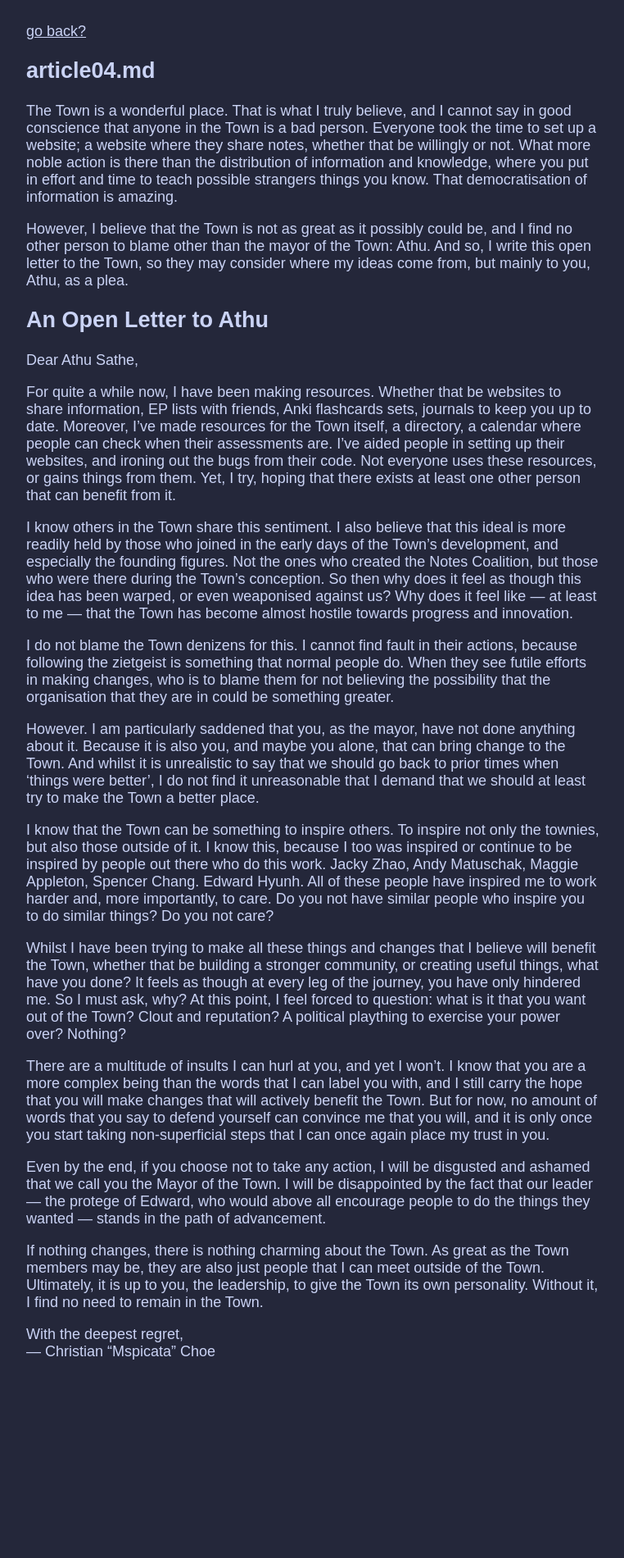
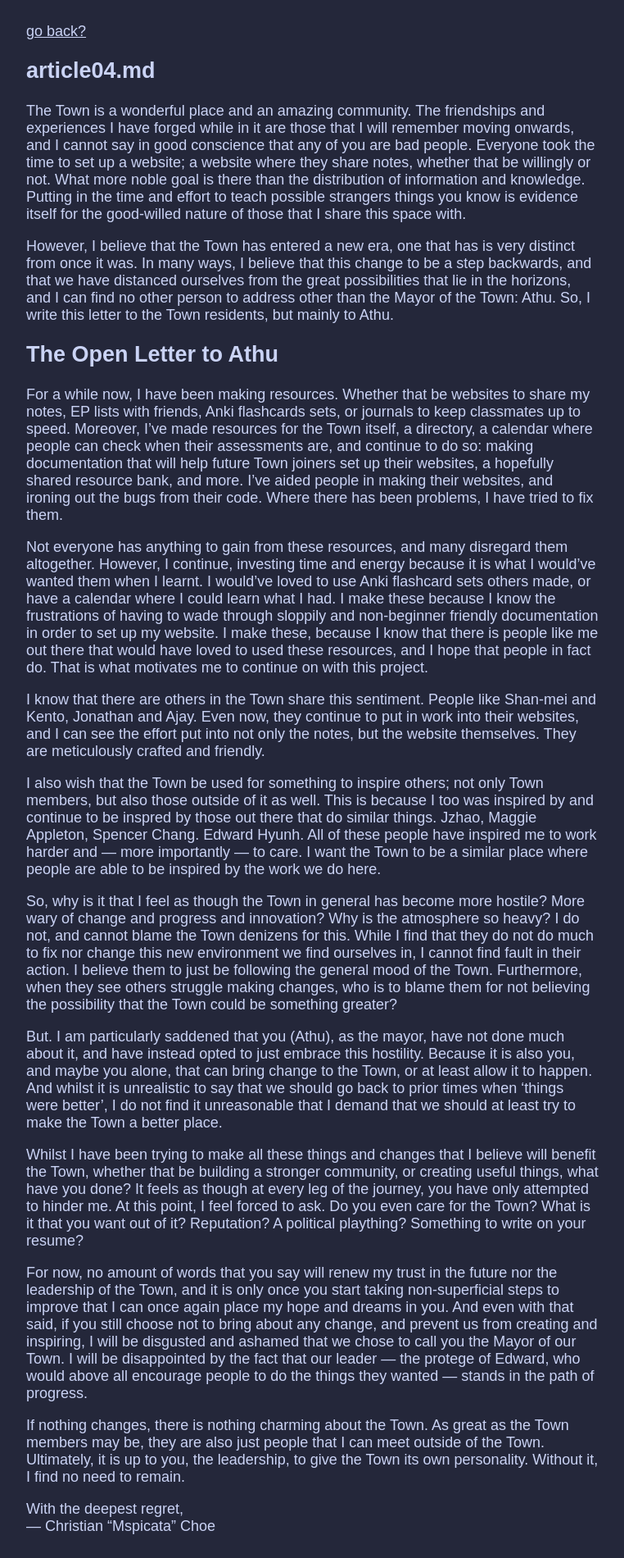
Before and after one commit to spicata/articles99premerge, a Jekyll site: the page built from article04.md, in a window 1280 px wide. Shown: the whole page at 82% size, without its empty margins (258-1020 px from the left). Built offline with Jekyll 4.4.1, drawn with Linux system fonts in a browser that asks for light colours; our own code applies the rules of GitHub Pages for plain Markdown files; before the commit the page ends 1687 px from its top, so only the background shows below that.

Commit message:
articles

```diff
--- a/article04.md
+++ b/article04.md
@@ -1,28 +1,26 @@
-The Town is a wonderful place. That is what I truly believe, and I cannot say in good conscience that anyone in the Town is a bad person. Everyone took the time to set up a website; a website where they share notes, whether that be willingly or not. What more noble action is there than the distribution of information and knowledge, where you put in effort and time to teach possible strangers things you know. That democratisation of information is amazing.
+The Town is a wonderful place and an amazing community. The friendships and experiences I have forged while in it are those that I will remember moving onwards, and I cannot say in good conscience that any of you are bad people. Everyone took the time to set up a website; a website where they share notes, whether that be willingly or not. What more noble goal is there than the distribution of information and knowledge. Putting in the time and effort to teach possible strangers things you know is evidence itself for the good-willed nature of those that I share this space with.
 
-However, I believe that the Town is not as great as it possibly could be, and I find no other person to blame other than the mayor of the Town: Athu. And so, I write this open letter to the Town, so they may consider where my ideas come from, but mainly to you, Athu, as a plea.
+However, I believe that the Town has entered a new era, one that has is very distinct from once it was. In many ways, I believe that this change to be a step backwards, and that we have distanced ourselves from the great possibilities that lie in the horizons, and I can find no other person to address other than the Mayor of the Town: Athu. So, I write this letter to the Town residents, but mainly to Athu.
 
-# An Open Letter to Athu
+# The Open Letter to Athu
 
-Dear Athu Sathe,
+For a while now, I have been making resources. Whether that be websites to share my notes, EP lists with friends, Anki flashcards sets, or journals to keep classmates up to speed. Moreover, I've made resources for the Town itself, a directory, a calendar where people can check when their assessments are, and continue to do so: making documentation that will help future Town joiners set up their websites, a hopefully shared resource bank, and more. I've aided people in making their websites, and ironing out the bugs from their code. Where there has been problems, I have tried to fix them.
 
-For quite a while now, I have been making resources. Whether that be websites to share information, EP lists with friends, Anki flashcards sets, journals to keep you up to date. Moreover, I've made resources for the Town itself, a directory, a calendar where people can check when their assessments are. I've aided people in setting up their websites, and ironing out the bugs from their code. Not everyone uses these resources, or gains things from them. Yet, I try, hoping that there exists at least one other person that can benefit from it.
+Not everyone has anything to gain from these resources, and many disregard them altogether. However, I continue, investing time and energy because it is what I would've wanted them when I learnt. I would've loved to use Anki flashcard sets others made, or have a calendar where I could learn what I had. I make these because I know the frustrations of having to wade through sloppily and non-beginner friendly documentation in order to set up my website. I make these, because I know that there is people like me out there that would have loved to used these resources, and I hope that people in fact do. That is what motivates me to continue on with this project.
 
-I know others in the Town share this sentiment. I also believe that this ideal is more readily held by those who joined in the early days of the Town's development, and especially the founding figures. Not the ones who created the Notes Coalition, but those who were there during the Town's conception. So then why does it feel as though this idea has been warped, or even weaponised against us? Why does it feel like --- at least to me --- that the Town has become almost hostile towards progress and innovation.
+I know that there are others in the Town share this sentiment. People like Shan-mei and Kento, Jonathan and Ajay. Even now, they continue to put in work into their websites, and I can see the effort put into not only the notes, but the website themselves. They are meticulously crafted and friendly.
 
-I do not blame the Town denizens for this. I cannot find fault in their actions, because following the zietgeist is something that normal people do. When they see futile efforts in making changes, who is to blame them for not believing the possibility that the organisation that they are in could be something greater.
+I also wish that the Town be used for something to inspire others; not only Town members, but also those outside of it as well. This is because I too was inspired by and continue to be inspred by those out there that do similar things. Jzhao, Maggie Appleton, Spencer Chang. Edward Hyunh. All of these people have inspired me to work harder and --- more importantly --- to care. I want the Town to be a similar place where people are able to be inspired by the work we do here.
 
-However. I am particularly saddened that you, as the mayor, have not done anything about it. Because it is also you, and maybe you alone, that can bring change to the Town. And whilst it is unrealistic to say that we should go back to prior times when 'things were better', I do not find it unreasonable that I demand that we should at least try to make the Town a better place.
+So, why is it that I feel as though the Town in general has become more hostile? More wary of change and progress and innovation? Why is the atmosphere so heavy? I do not, and cannot blame the Town denizens for this. While I find that they do not do much to fix nor change this new environment we find ourselves in, I cannot find fault in their action. I believe them to just be following the general mood of the Town. Furthermore, when they see others struggle making changes, who is to blame them for not believing the possibility that the Town could be something greater?
 
-I know that the Town can be something to inspire others. To inspire not only the townies, but also those outside of it. I know this, because I too was inspired or continue to be inspired by people out there who do this work. Jacky Zhao, Andy Matuschak, Maggie Appleton, Spencer Chang. Edward Hyunh. All of these people have inspired me to work harder and, more importantly, to care. Do you not have similar people who inspire you to do similar things? Do you not care?
+But. I am particularly saddened that you (Athu), as the mayor, have not done much about it, and have instead opted to just embrace this hostility. Because it is also you, and maybe you alone, that can bring change to the Town, or at least allow it to happen. And whilst it is unrealistic to say that we should go back to prior times when 'things were better', I do not find it unreasonable that I demand that we should at least try to make the Town a better place.
 
-Whilst I have been trying to make all these things and changes that I believe will benefit the Town, whether that be building a stronger community, or creating useful things, what have you done? It feels as though at every leg of the journey, you have only hindered me. So I must ask, why? At this point, I feel forced to question: what is it that you want out of the Town? Clout and reputation? A political plaything to exercise your power over? Nothing?
+Whilst I have been trying to make all these things and changes that I believe will benefit the Town, whether that be building a stronger community, or creating useful things, what have you done? It feels as though at every leg of the journey, you have only attempted to hinder me. At this point, I feel forced to ask. Do you even care for the Town? What is it that you want out of it? Reputation? A political plaything? Something to write on your resume?
 
-There are a multitude of insults I can hurl at you, and yet I won't. I know that you are a more complex being than the words that I can label you with, and I still carry the hope that you will make changes that will actively benefit the Town. But for now, no amount of words that you say to defend yourself can convince me that you will, and it is only once you start taking non-superficial steps that I can once again place my trust in you.
+For now, no amount of words that you say will renew my trust in the future nor the leadership of the Town, and it is only once you start taking non-superficial steps to improve that I can once again place my hope and dreams in you. And even with that said, if you still choose not to bring about any change, and prevent us from creating and inspiring, I will be disgusted and ashamed that we chose to call you the Mayor of our Town. I will be disappointed by the fact that our leader --- the protege of Edward, who would above all encourage people to do the things they wanted --- stands in the path of progress.
 
-Even by the end, if you choose not to take any action, I will be disgusted and ashamed that we call you the Mayor of the Town. I will be disappointed by the fact that our leader --- the protege of Edward, who would above all encourage people to do the things they wanted --- stands in the path of advancement.
-
-If nothing changes, there is nothing charming about the Town. As great as the Town members may be, they are also just people that I can meet outside of the Town. Ultimately, it is up to you, the leadership, to give the Town its own personality. Without it, I find no need to remain in the Town.
+If nothing changes, there is nothing charming about the Town. As great as the Town members may be, they are also just people that I can meet outside of the Town. Ultimately, it is up to you, the leadership, to give the Town its own personality. Without it, I find no need to remain.
 
 With the deepest regret,
 --- Christian "Mspicata" Choe
```
Also changed, not shown: article05.md (added, +30 -0 lines), article06.md (added, +10 -0 lines), article07.md (added, +17 -0 lines), article08.md (added, +6 -0 lines), inspiration.md (added, +6 -0 lines), plan.md (added, +5 -0 lines).
